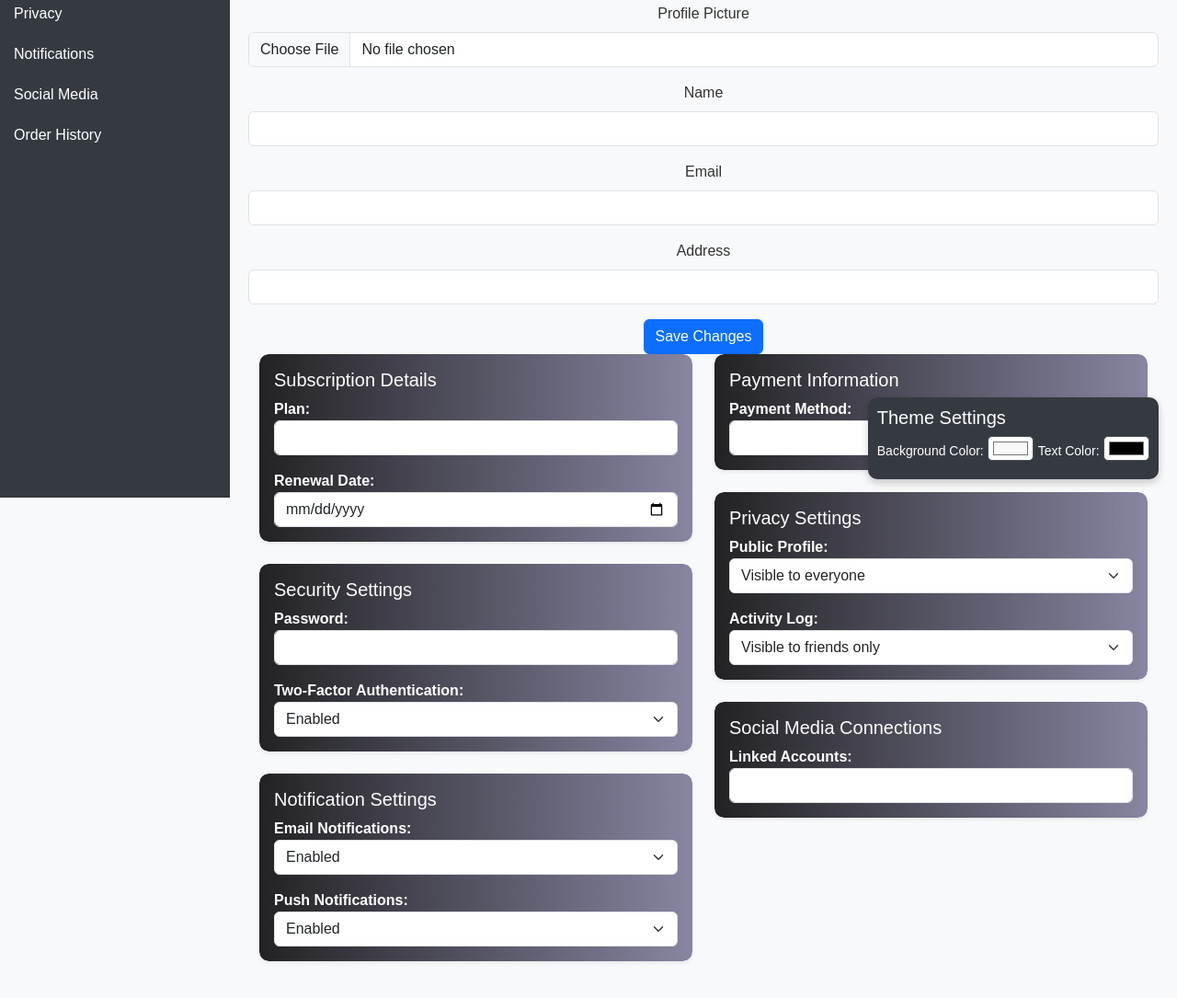
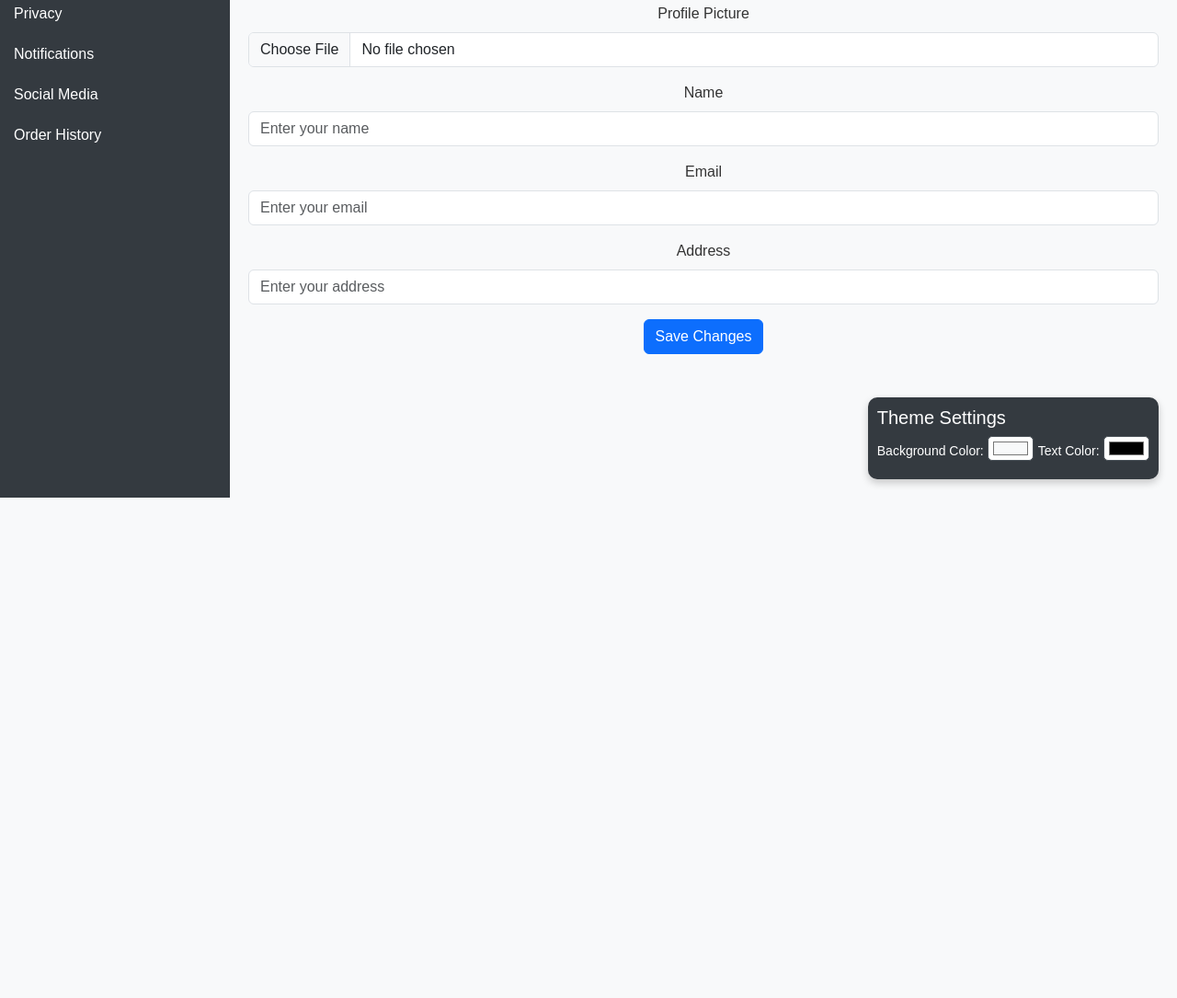
Before and after one commit to manideep2005/gmk, a plain HTML site: page account.html in a window 1280 px wide. Shown: the part 259-1344 px from the top of the page at 92% size. After the commit the page ends 800 px from the top, so only its background shows below. Drawn offline with nearby package versions, Linux system fonts and the light colour scheme.

Commit message:
account page

```diff
--- a/account.html
+++ b/account.html
@@ -179,90 +179,23 @@
                     </div>
                     <div class="mb-3">
                         <label for="nameInput" class="form-label">Name</label>
-                        <input type="text" class="form-control" id="nameInput">
+                        <input type="text" class="form-control" id="nameInput" placeholder="Enter your name">
                     </div>
                     <div class="mb-3">
                         <label for="emailInput" class="form-label">Email</label>
-                        <input type="email" class="form-control" id="emailInput">
+                        <input type="email" class="form-control" id="emailInput" placeholder="Enter your email">
                     </div>
                     <div class="mb-3">
                         <label for="addressInput" class="form-label">Address</label>
-                        <input type="text" class="form-control" id="addressInput">
+                        <input type="text" class="form-control" id="addressInput" placeholder="Enter your address">
                     </div>
                     <button type="submit" class="btn btn-primary">Save Changes</button>
                 </form>
             </div>
         </div>
 
-        <div class="container">
-            <div class="row">
-                <div class="col-md-6">
-                    <div class="card mb-4 shadow-sm">
-                        <div id="subscription" class="card-body animated fadeInUp"
-                            style="background: linear-gradient(to right, #222224, #8785a1); border-radius: 10px; color: #fff;">
-                            <h5 class="card-title">Subscription Details</h5>
-                            <p class="card-text"><strong>Plan:</strong> <input type="text" class="form-control" id="subscriptionPlan"></p>
-                            <p class="card-text"><strong>Renewal Date:</strong> <input type="date" class="form-control" id="renewalDate"></p>
-                        </div>
-                    </div>
-                    <div class="card mb-4 shadow-sm">
-                        <div id="security" class="card-body animated fadeInUp"
-                            style="background: linear-gradient(to right, #222224, #8785a1); border-radius: 10px; color: #fff;">
-                            <h5 class="card-title">Security Settings</h5>
-                            <p class="card-text"><strong>Password:</strong> <input type="password" class="form-control" id="password"></p>
-                            <p class="card-text"><strong>Two-Factor Authentication:</strong> <select class="form-select" id="twoFactorAuth">
-                                <option value="enabled">Enabled</option>
-                                <option value="disabled">Disabled</option>
-                            </select></p>
-                        </div>
-                    </div>
-                    <div class="card shadow-sm">
-                        <div id="notifications" class="card-body animated fadeInUp"
-                            style="background: linear-gradient(to right, #222224, #8785a1); border-radius: 10px; color: #fff;">
-                            <h5 class="card-title">Notification Settings</h5>
-                            <p class="card-text"><strong>Email Notifications:</strong> <select class="form-select" id="emailNotifications">
-                                <option value="enabled">Enabled</option>
-                                <option value="disabled">Disabled</option>
-                            </select></p>
-                            <p class="card-text"><strong>Push Notifications:</strong> <select class="form-select" id="pushNotifications">
-                                <option value="enabled">Enabled</option>
-                                <option value="disabled">Disabled</option>
-                            </select></p>
-                        </div>
-                    </div>
-                </div>
-                <div class="col-md-6">
-                    <div class="card mb-4 shadow-sm">
-                        <div id="payment" class="card-body animated fadeInUp"
-                            style="background: linear-gradient(to right, #222224, #8785a1); border-radius: 10px; color: #fff;">
-                            <h5 class="card-title">Payment Information</h5>
-                            <p class="card-text"><strong>Payment Method:</strong> <input type="text" class="form-control" id="paymentMethod"></p>
-                        </div>
-                    </div>
-                    <div class="card mb-4 shadow-sm">
-                        <div id="privacy" class="card-body animated fadeInUp"
-                            style="background: linear-gradient(to right, #222224, #8785a1); border-radius: 10px; color: #fff;">
-                            <h5 class="card-title">Privacy Settings</h5>
-                            <p class="card-text"><strong>Public Profile:</strong> <select class="form-select" id="publicProfile">
-                                <option value="visible">Visible to everyone</option>
-                                <option value="hidden">Hidden</option>
-                            </select></p>
-                            <p class="card-text"><strong>Activity Log:</strong> <select class="form-select" id="activityLog">
-                                <option value="friends">Visible to friends only</option>
-                                <option value="public">Visible to everyone</option>
-                            </select></p>
-                        </div>
-                    </div>
-                    <div class="card shadow-sm">
-                        <div id="social" class="card-body animated fadeInUp"
-                            style="background: linear-gradient(to right, #222224, #8785a1); border-radius: 10px; color: #fff;">
-                            <h5 class="card-title">Social Media Connections</h5>
-                            <p class="card-text"><strong>Linked Accounts:</strong> <input type="text" class="form-control" id="linkedAccounts"></p>
-                        </div>
-                    </div>
-                </div>
-            </div>
-        </div>
+        <!-- Your existing sections -->
+
     </div>
 
     <div class="theme-settings">
@@ -273,7 +206,57 @@
         <input type="color" id="textColor" value="#333">
     </div>
 
+    <script src="https://cdn.jsdelivr.net/npm/bootstrap@5.3.3/dist/js/bootstrap.bundle.min.js"></script>
     <script>
+        // Function to save profile details to local storage
+        function saveProfileDetails() {
+            const name = document.getElementById('nameInput').value;
+            const email = document.getElementById('emailInput').value;
+            const address = document.getElementById('addressInput').value;
+            const profileImage = document.getElementById('profileImage').src;
+
+            const userProfile = {
+                name: name,
+                email: email,
+                address: address,
+                profileImage: profileImage
+            };
+
+            localStorage.setItem('userProfile', JSON.stringify(userProfile));
+            alert('Profile details saved!');
+        }
+
+        // Function to load profile details from local storage
+        function loadProfileDetails() {
+            const savedProfile = localStorage.getItem('userProfile');
+            if (savedProfile) {
+                const userProfile = JSON.parse(savedProfile);
+                document.getElementById('nameInput').value = userProfile.name;
+                document.getElementById('emailInput').value = userProfile.email;
+                document.getElementById('addressInput').value = userProfile.address;
+                document.getElementById('profileImage').src = userProfile.profileImage;
+            }
+        }
+
+        // Load profile details on page load
+        window.onload = loadProfileDetails;
+
+        // Save profile details on form submission
+        document.getElementById('editProfileForm').addEventListener('submit', function(event) {
+            event.preventDefault(); // Prevent form submission
+            saveProfileDetails();
+        });
+
+        // Function to update profile image preview
+        document.getElementById('profileImageInput').addEventListener('change', function (e) {
+            const reader = new FileReader();
+            reader.onload = function (event) {
+                document.getElementById('profileImage').src = event.target.result;
+            };
+            reader.readAsDataURL(e.target.files[0]);
+        });
+
+        // Theme customization script
         document.addEventListener('DOMContentLoaded', () => {
             const bgColorInput = document.getElementById('bgColor');
             const textColorInput = document.getElementById('textColor');
```
